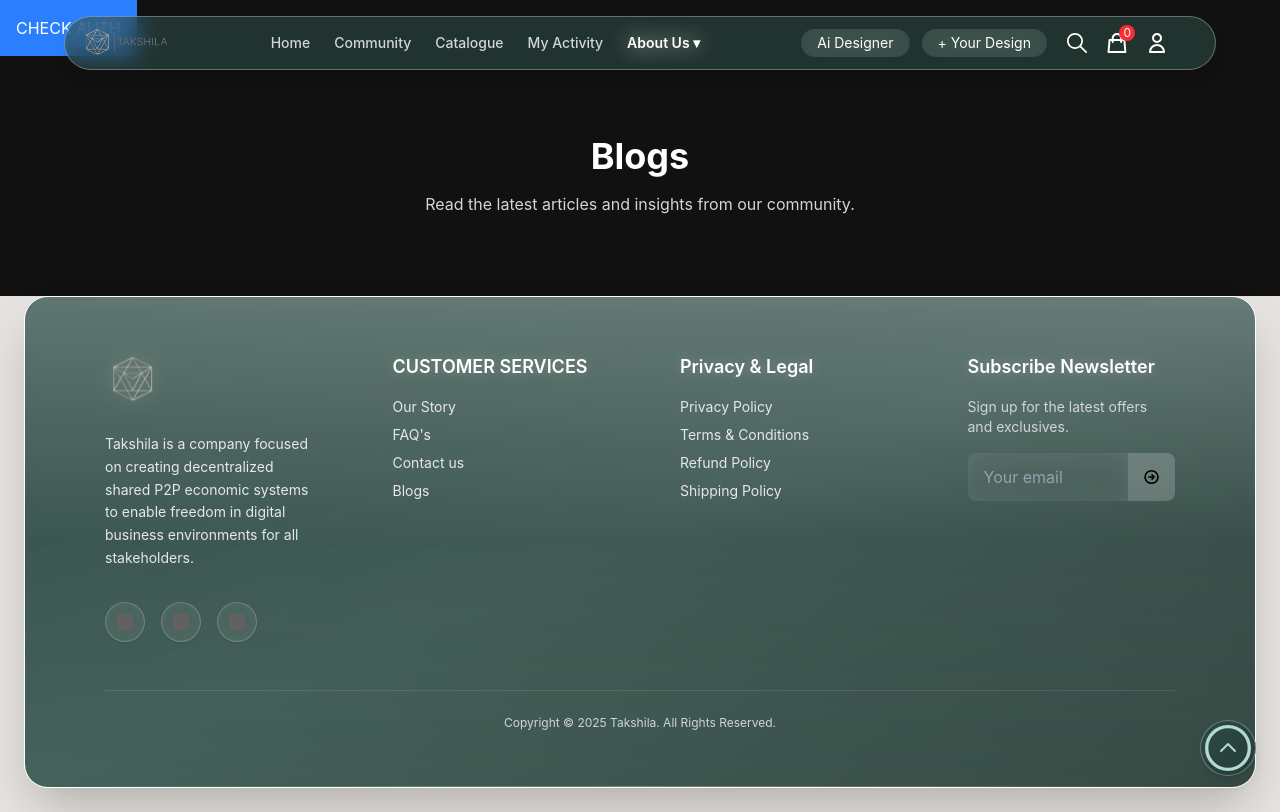
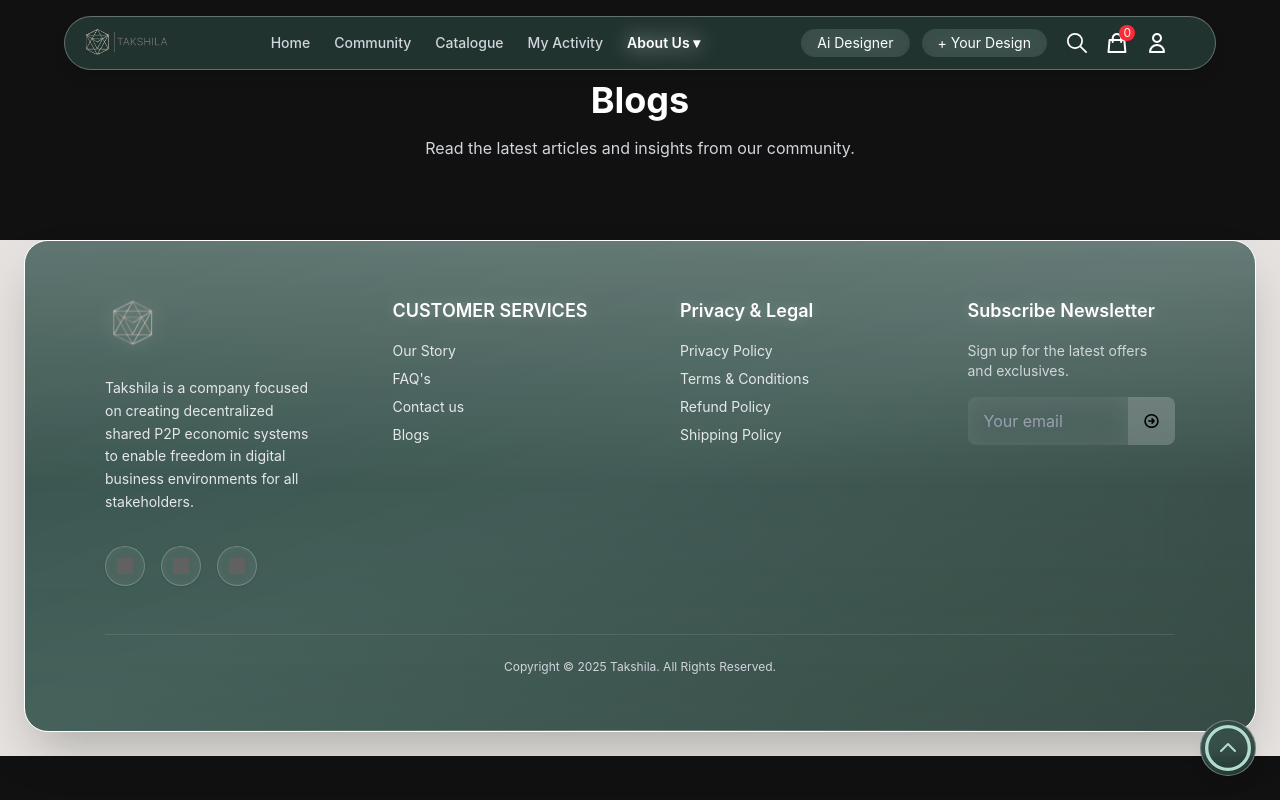
Before and after one commit to ManavSharma108/takshila-frontend, a React (Vite) app: page /blogs in a window 1280 px wide. Built offline with nearby package versions, Linux system fonts and the light colour scheme; grey boxes are pictures that could not be loaded.

Commit message:
small chadas

```diff
--- a/src/App.jsx
+++ b/src/App.jsx
@@ -12,19 +12,9 @@ import OurStory from "./pages/OurStory";
 import Blogs from "./pages/Blogs";
 import axios from "axios"
 export default function App() {
-  const check=async(e)=>{
-    try {
-      console.log("in")
-      axios.defaults.withCredentials=true
-      const {data}=axios.get(`${import.meta.env.VITE_BASE_URL}/api/auth/check`);
-      console.log(data)
-    } catch (error) {
-      console.log(error)
-    }
-  }
+
   return (
     <div className="bg-[#111] text-white min-h-screen">
-      <button className="cursor-pointer z-100 p-4 bg-blue-500" onClick={check}>CHECK AUTH</button>
       <Navbar />
       <Routes>
         <Route path="/" element={<Home />} />
--- a/src/pages/Home.jsx
+++ b/src/pages/Home.jsx
@@ -4,10 +4,22 @@ import ExperienceSection from "../components/ExperienceSection";
 import StoriesSection from "../components/StoriesSection";
 import VideoSection from "../components/VideoSection";
 import SecondSlider from "../components/SecondSlider";
-
+import axios from "axios"
 export default function Home() {
+    const check=async(e)=>{
+      try {
+        console.log("in")
+        axios.defaults.withCredentials=true
+        const {data}=axios.get(`${import.meta.env.VITE_BASE_URL}/api/auth/check`);
+        console.log(data)
+      } catch (error) {
+        console.log(error)
+      }
+    }
   return (
     <div>
+            <button className="cursor-pointer z-100 p-4 bg-blue-500" onClick={check}>CHECK AUTH</button>
+
       <VideoSection />
       <HeroSlider />
       <SecondSlider />
```
